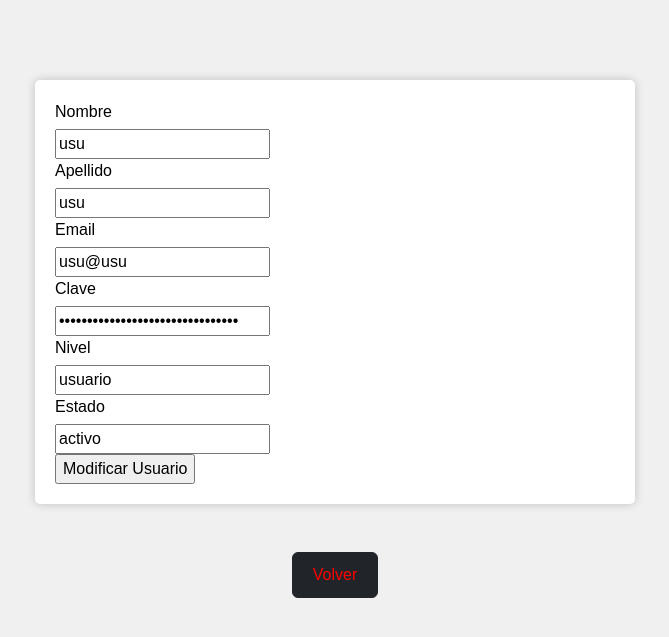
After one commit to boxlerr/PHP-Backend, a PHP site: page /admin/modUsu.php?usuario=11 in a window 1280 px wide. The commit adds this page. Shown: the top 637 px of the page, without its empty margins (305-974 px from the left). Run offline with PHP 8.4, Linux system fonts and the light colour scheme; data comes from the database, SQL or seed files in the repository; some web fonts are replaced.

Commit message:
FINAL USUARIOS PHP COMPLETO
final funciones completas de usuarios en php, este codigo no se centra en css.

```diff
--- a/admin/altaAuto.php
+++ b/admin/altaAuto.php
@@ -49,7 +49,9 @@ if ($con) {
         if ($resultado) {
             // Mostrar un mensaje de éxito si la consulta fue exitosa
             echo "<h1>El Producto $nombre fue agregado</h1>";
-            echo "<a href='index.php'>Volver</a>";
+            print "<div class='container mt-5 text-center'> <!-- Utiliza la clase 'text-center' de Bootstrap para centrar horizontalmente -->
+            <a href='index.php' class='btn btn-dark boton-usuario'>Volver</a> <!-- Utiliza la clase 'btn btn-dark' para dar estilo a Bootstrap -->
+        </div>";
         } else {
             // Mostrar un mensaje de error si la consulta falló
             echo "<h1>Error al agregar el producto</h1>";
--- a/admin/altaCatego.php
+++ b/admin/altaCatego.php
@@ -36,8 +36,9 @@ if ($con) {
         } else {
             // Mostrar un mensaje si la categoría ya existe
             echo "<h1>La categoría \"$nombreCategoria\" ya existe</h1>";
-            echo "<a href='index.php'>Volver</a>";
-        }
+            print "<div class='container mt-5 text-center'> <!-- Utiliza la clase 'text-center' de Bootstrap para centrar horizontalmente -->
+            <a href='index.php' class='btn btn-dark boton-usuario'>Volver</a> <!-- Utiliza la clase 'btn btn-dark' para dar estilo a Bootstrap -->
+        </div>";        }
     }
 } else {
     // Mostrar un mensaje de error si la conexión a la base de datos falló
--- a/admin/borrCat.php
+++ b/admin/borrCat.php
@@ -22,8 +22,9 @@ if ($con) {
         if ($resultado) {
             // Muestra un mensaje de éxito y un enlace para volver a la página principal
             print "<h1>La categoría fue eliminada</h1>";
-            print "<a href='index.php'>Volver</a>";
-        }
+            print "<div class='container mt-5 text-center'> <!-- Utiliza la clase 'text-center' de Bootstrap para centrar horizontalmente -->
+            <a href='index.php' class='btn btn-dark boton-usuario'>Volver</a> <!-- Utiliza la clase 'btn btn-dark' para dar estilo a Bootstrap -->
+        </div>";        }
     }
 }
 ?>
--- a/admin/borrarAuto.php
+++ b/admin/borrarAuto.php
@@ -27,7 +27,9 @@ if ($con) {
         if ($resultado) {
             // Muestra un mensaje de éxito y un enlace para volver a la página principal
             print "<h1>El auto fue eliminado exitosamente</h1>";
-            print "<a href='index.php'>Volver</a>";
+            print "<div class='container mt-5 text-center'> <!-- Utiliza la clase 'text-center' de Bootstrap para centrar horizontalmente -->
+            <a href='index.php' class='btn btn-dark boton-usuario'>Volver</a> <!-- Utiliza la clase 'btn btn-dark' para dar estilo a Bootstrap -->
+        </div>";
         } else {
             // Muestra un mensaje de error y detalles específicos del error MySQL
             print "<h1>Error al eliminar el auto</h1>";
--- a/admin/modAuto.php
+++ b/admin/modAuto.php
@@ -76,3 +76,6 @@ $consulta->close();
 }
 }
 ?>
+<div class="container mt-5 text-center"> <!-- Utiliza la clase 'text-center' de Bootstrap para centrar horizontalmente -->
+        <a href="../admin/index.php" class="btn btn-dark boton-usuario">Volver</a> <!-- Utiliza la clase 'btn btn-dark' para dar estilo a Bootstrap -->
+    </div>
--- a/admin/modAuto2.php
+++ b/admin/modAuto2.php
@@ -20,7 +20,9 @@ if ($con) {
 
         if ($resultado) {
             print "<h1>El auto fue modificado por $nombre</h1>";
-            print "<a href='index.php'>Volver</a>";
+            print "<div class='container mt-5 text-center'> <!-- Utiliza la clase 'text-center' de Bootstrap para centrar horizontalmente -->
+            <a href='index.php' class='btn btn-dark boton-usuario'>Volver</a> <!-- Utiliza la clase 'btn btn-dark' para dar estilo a Bootstrap -->
+        </div>";
         } else {
             print "<h1>Error al modificar el auto</h1>";
             // Muestra el error de MySQL
--- a/admin/modCat.php
+++ b/admin/modCat.php
@@ -31,3 +31,6 @@ if ($con) {
     }
 }
 ?>
+<div class="container mt-5 text-center"> <!-- Utiliza la clase 'text-center' de Bootstrap para centrar horizontalmente -->
+        <a href="../admin/index.php" class="btn btn-dark boton-usuario">Volver</a> <!-- Utiliza la clase 'btn btn-dark' para dar estilo a Bootstrap -->
+    </div>
--- a/admin/modCat2.php
+++ b/admin/modCat2.php
@@ -16,7 +16,9 @@ if ($con) {
 
         if ($resultado) {
             print "<h1>La categoría fue modificada por $mod</h1>";
-            print "<a href='index.php'>Volver</a>";
+            print "<div class='container mt-5 text-center'> <!-- Utiliza la clase 'text-center' de Bootstrap para centrar horizontalmente -->
+            <a href='index.php' class='btn btn-dark boton-usuario'>Volver</a> <!-- Utiliza la clase 'btn btn-dark' para dar estilo a Bootstrap -->
+        </div>";
         } else {
             print "<h1>Error al modificar la categoría</h1>";
             // Muestra el error de MySQL específico
--- /dev/null
+++ b/admin/modUsu.php
@@ -0,0 +1,86 @@
+<?php
+include_once("header.php");
+require_once("../conect/conect.php");
+
+if ($con) {
+    if (isset($_GET['usuario'])) {
+        if ($_SERVER['REQUEST_METHOD'] === 'POST') {
+            $id = $_POST['ID'];
+            $nombre = $_POST['NOMBRE'];
+            $apellido = $_POST['APELLIDO'];
+            $email = $_POST['EMAIL'];
+            $clave = $_POST['CLAVE'];
+            $nivel = $_POST['NIVEL'];
+            $estado = $_POST['ESTADO'];
+
+            $consulta = $con->prepare("UPDATE usuarios SET NOMBRE=?, APELLIDO=?, EMAIL=?, CLAVE=?, NIVEL=?, ESTADO=? WHERE ID=?");
+            $consulta->bind_param("sssssss", $nombre, $apellido, $email, $clave, $nivel, $estado, $id);
+            $resultado = $consulta->execute();
+
+            if ($resultado) {
+                print "<h1>El usuario fue modificado: $nombre</h1>";
+                print "<div class='container mt-5 text-center'> <!-- Utiliza la clase 'text-center' de Bootstrap para centrar horizontalmente -->
+                <a href='index.php' class='btn btn-dark boton-usuario'>Volver</a> <!-- Utiliza la clase 'btn btn-dark' para dar estilo a Bootstrap -->
+            </div>";
+            exit();
+            } else {
+                print "<h1>Error al modificar el usuario</h1>";
+                print "Error: " . $consulta->error;
+            }
+
+            $consulta->close();
+        } else {
+            $id = $_GET['usuario'];
+
+            $consulta = $con->prepare("SELECT * FROM usuarios WHERE ID = ?");
+            $consulta->bind_param("s", $id);
+            $consulta->execute();
+            $resultado = $consulta->get_result();
+
+            if ($resultado->num_rows > 0) {
+                $filas = $resultado->fetch_assoc();
+
+                print "
+                <form action='modUsu.php?usuario=$id' method='post' enctype='multipart/form-data'>
+                    <div>
+                        <label for='NOMBRE'>Nombre</label>
+                        <input value='$filas[NOMBRE]' id='NOMBRE' type='text' name='NOMBRE' required />
+                    </div>
+                    <div>
+                        <label for='APELLIDO'>Apellido</label>
+                        <input value='$filas[APELLIDO]' id='APELLIDO' type='text' name='APELLIDO' required />
+                    </div>
+                    <div>
+                        <label for='EMAIL'>Email</label>
+                        <input value='$filas[EMAIL]' id='EMAIL' type='email' name='EMAIL' required />
+                    </div>
+                    <div>
+                        <label for='CLAVE'>Clave</label>
+                        <input value='$filas[CLAVE]' id='CLAVE' type='password' name='CLAVE' required />
+                    </div>
+                    <div>
+                        <label for='NIVEL'>Nivel</label>
+                        <input value='$filas[NIVEL]' id='NIVEL' type='text' name='NIVEL' required />
+                    </div>
+                    <div>
+                        <label for='ESTADO'>Estado</label>
+                        <input value='$filas[ESTADO]' id='ESTADO' type='text' name='ESTADO' required />
+                    </div>
+                    <div>
+                        <input type='hidden' name='ID' value='$id' />
+                    </div>
+                    <input type='submit' value='Modificar Usuario' />
+                </form>
+                ";
+            } else {
+                print "<h1>No se encontró el usuario</h1>";
+            }
+
+            $consulta->close();
+        }
+    }
+}
+?>
+<div class="container mt-5 text-center"> <!-- Utiliza la clase 'text-center' de Bootstrap para centrar horizontalmente -->
+        <a href="../admin/index.php" class="btn btn-dark boton-usuario">Volver</a> <!-- Utiliza la clase 'btn btn-dark' para dar estilo a Bootstrap -->
+    </div>
--- a/css/style.css
+++ b/css/style.css
@@ -57,13 +57,13 @@ footer ul li {
 }
 
 .navbar {
-    background-color: #222244;
+    background-color: #3c3c3f;
     position: relative;
     display: flex;
 }
 
 .navbar a {
-    color: #fff;
+    color: #191970;
     font-size: 1.5em;
 }
 
@@ -73,7 +73,7 @@ body {
 }
 
 a {
-    color: #fff;
+    color: #d31a1a;
 }
 
 .card {
@@ -92,7 +92,7 @@ h1 {
     box-sizing: border-box;
     margin-bottom: 15px;
     margin-top: 15px;
-    color: rgb(0, 0, 0);
+    color: rgb(255, 255, 255);
 }
 
 h2 {
@@ -151,3 +151,11 @@ footer ul {
     height: 100%;
     min-height: 100%;
 }
+.boton-usuario {
+    color: rgb(255, 0, 0);
+    text-decoration: none;
+    display: inline-block;
+    padding: 10px 20px;
+    text-align: center;
+    margin-top: 0px;
+}
--- a/registros/alta.php
+++ b/registros/alta.php
@@ -12,7 +12,7 @@ if($con){
     $ape=$_POST['ape'];
 
 
-    $consulta ="INSERT INTO usuarios SET NOMBRE='$nom', APELLIDO='$ape', EMAIL='$usuario', CLAVE=MD5('$pass'), NIVEL='usuario', FECHA_ALTA=NOW()";
+    $consulta ="INSERT INTO usuarios SET NOMBRE='$nom', APELLIDO='$ape', EMAIL='$usuario', CLAVE=MD5('$pass'), NIVEL='usuario'";
 
     mysqli_query($con,$consulta);
 
--- a/registros/logout.php
+++ b/registros/logout.php
@@ -1,8 +1,7 @@
 <?php
+
 session_start();
 session_destroy();
-
-
 header("Location: ../index.php");
 
 
```
Also changed, not shown: admin/index.php (+5 -2 lines), admin/modUsu2.php (added, +30 -0 lines), admin/usuario.php (added, +60 -0 lines), header.php (+13 -7 lines), index.php (+1 -8 lines), login.php (+51 -47 lines), permisos/index.php (+19 -7 lines), registros/login.php (+20 -26 lines).
